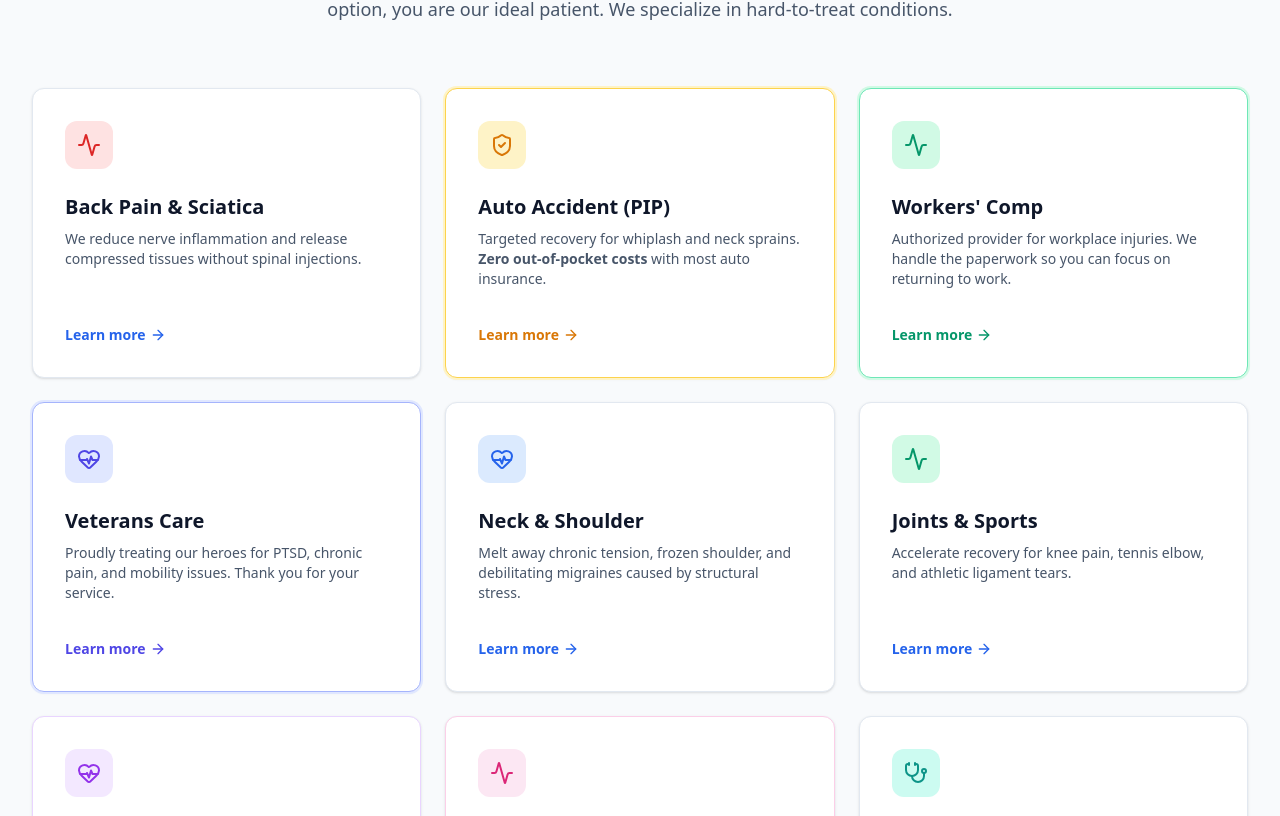
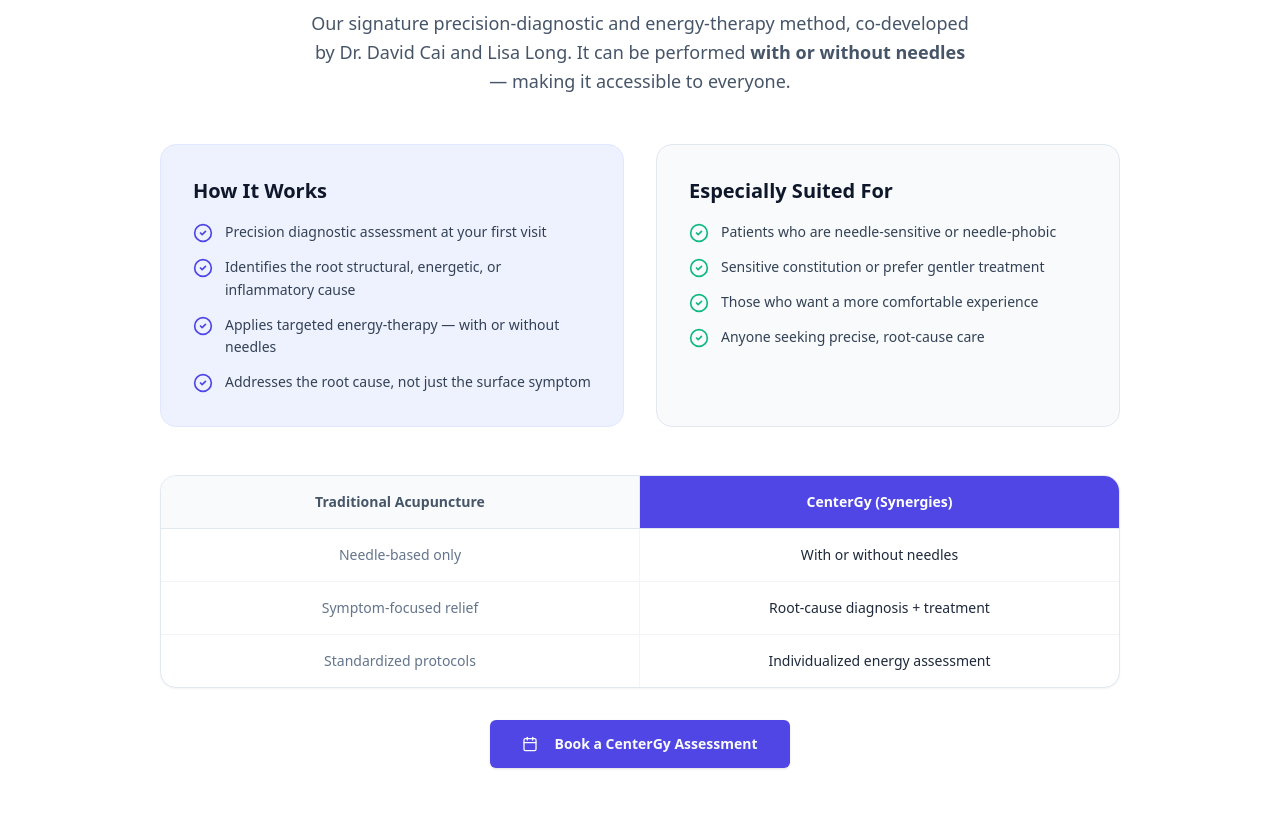
Before and after one commit to acutherapy/acutherapy-web-v2, a React (Vite) app: page / in a window 1280 px wide. Shown: the part 4004-4820 px from the top of the page. Built offline with nearby package versions, Linux system fonts and the light colour scheme.

Commit message:
feat(centergy): add CenterGy (Synergies) module to homepage with comparison table and CTA

```diff
--- a/src/pages/HomePage.tsx
+++ b/src/pages/HomePage.tsx
@@ -3,7 +3,7 @@ import { Helmet } from 'react-helmet-async';
 import { Link } from 'react-router-dom';
 import { Card, CardContent } from "@/components/ui/card";
 import { Button } from "@/components/ui/button";
-import { PhoneCall, ArrowRightCircle, MapPin, ShieldCheck, HeartPulse, Stethoscope, Award, Star, Activity, CheckCircle2, ArrowRight } from "lucide-react";
+import { PhoneCall, ArrowRightCircle, MapPin, ShieldCheck, HeartPulse, Stethoscope, Award, Star, Activity, CheckCircle2, ArrowRight, Calendar } from "lucide-react";
 import PatientReviewsSection from "@/components/PatientReviewsSection";
 
 export default function HomePage() {
@@ -311,6 +311,83 @@ export default function HomePage() {
         </div>
       </section>
 
+      {/* CenterGy Module */}
+      <section className="py-20 bg-white border-t border-slate-100">
+        <div className="max-w-5xl mx-auto px-4 sm:px-6 lg:px-8">
+          <div className="text-center mb-12">
+            <span className="inline-block px-3 py-1 bg-indigo-50 text-indigo-700 text-xs font-bold tracking-widest uppercase rounded-full mb-4">Signature Method</span>
+            <h2 className="text-3xl lg:text-4xl font-extrabold text-slate-900 mb-4 tracking-tight">What is CenterGy <span className="text-indigo-600">(Synergies)</span>?</h2>
+            <p className="text-lg text-slate-600 max-w-2xl mx-auto leading-relaxed">
+              Our signature precision-diagnostic and energy-therapy method, co-developed by Dr. David Cai and Lisa Long. It can be performed <strong>with or without needles</strong> — making it accessible to everyone.
+            </p>
+          </div>
+
+          <div className="grid md:grid-cols-2 gap-8 mb-12">
+            {/* How it works */}
+            <div className="bg-indigo-50 rounded-2xl p-8 border border-indigo-100">
+              <h3 className="text-xl font-bold text-slate-900 mb-4">How It Works</h3>
+              <div className="space-y-3">
+                {[
+                  "Precision diagnostic assessment at your first visit",
+                  "Identifies the root structural, energetic, or inflammatory cause",
+                  "Applies targeted energy-therapy — with or without needles",
+                  "Addresses the root cause, not just the surface symptom",
+                ].map((item, i) => (
+                  <div key={i} className="flex items-start gap-3">
+                    <CheckCircle2 className="h-5 w-5 text-indigo-600 flex-shrink-0 mt-0.5" />
+                    <span className="text-slate-700 text-sm leading-relaxed">{item}</span>
+                  </div>
+                ))}
+              </div>
+            </div>
+
+            {/* Who it's for */}
+            <div className="bg-slate-50 rounded-2xl p-8 border border-slate-200">
+              <h3 className="text-xl font-bold text-slate-900 mb-4">Especially Suited For</h3>
+              <div className="space-y-3">
+                {[
+                  "Patients who are needle-sensitive or needle-phobic",
+                  "Sensitive constitution or prefer gentler treatment",
+                  "Those who want a more comfortable experience",
+                  "Anyone seeking precise, root-cause care",
+                ].map((item, i) => (
+                  <div key={i} className="flex items-start gap-3">
+                    <CheckCircle2 className="h-5 w-5 text-emerald-500 flex-shrink-0 mt-0.5" />
+                    <span className="text-slate-700 text-sm leading-relaxed">{item}</span>
+                  </div>
+                ))}
+              </div>
+            </div>
+          </div>
+
+          {/* Comparison */}
+          <div className="bg-white rounded-2xl border border-slate-200 shadow-sm overflow-hidden mb-8">
+            <div className="grid grid-cols-2 border-b border-slate-200">
+              <div className="px-6 py-4 bg-slate-50 text-slate-600 font-bold text-sm text-center border-r border-slate-200">Traditional Acupuncture</div>
+              <div className="px-6 py-4 bg-indigo-600 text-white font-bold text-sm text-center">CenterGy (Synergies)</div>
+            </div>
+            {[
+              ["Needle-based only", "With or without needles"],
+              ["Symptom-focused relief", "Root-cause diagnosis + treatment"],
+              ["Standardized protocols", "Individualized energy assessment"],
+            ].map(([left, right], i) => (
+              <div key={i} className="grid grid-cols-2 border-b border-slate-100 last:border-0">
+                <div className="px-6 py-4 text-slate-500 text-sm text-center border-r border-slate-100">{left}</div>
+                <div className="px-6 py-4 text-slate-800 text-sm font-medium text-center">{right}</div>
+              </div>
+            ))}
+          </div>
+
+          <div className="text-center">
+            <Link to="/book-appointment">
+              <Button className="bg-indigo-600 hover:bg-indigo-700 h-12 px-8 font-bold">
+                <Calendar className="mr-2 h-4 w-4" /> Book a CenterGy Assessment
+              </Button>
+            </Link>
+          </div>
+        </div>
+      </section>
+
       {/* Conditions We Treat */}
       <section className="py-20 bg-slate-50">
         <div className="max-w-7xl mx-auto px-4 sm:px-6 lg:px-8">
```
